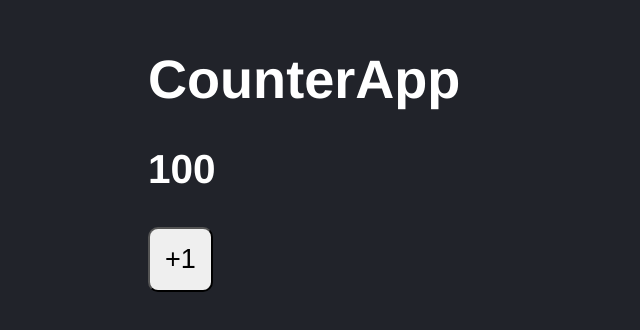
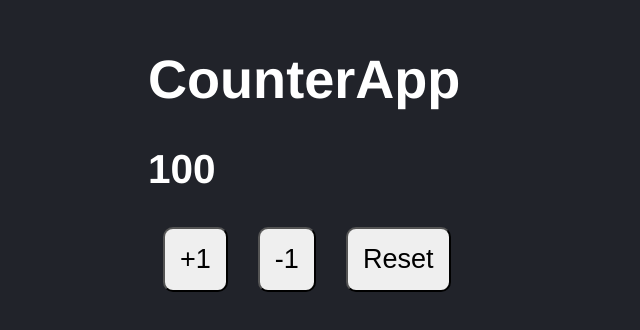
Before and after one commit to dgutierrez21/React-De-cero-a-experto-Hooks-y-MERN-, a React (Vite) app in the folder 03-counter-app-vite/: page / in a window 1280 px wide. Shown: the part 136-466 px from the top of the page, without its empty margins (0-640 px from the left). Built offline with nearby package versions, Linux system fonts and the light colour scheme.

Commit message:
Tarea-handleSubtract y handleReset

```diff
--- a/03-counter-app-vite/src/CounterApp.jsx
+++ b/03-counter-app-vite/src/CounterApp.jsx
@@ -4,6 +4,9 @@ import PropTypes from "prop-types";
 const CounterApp = ({ value }) => {
   //  valor actual | función para actualizar el valor | valor inicial
   const [contador, setContador] = useState(value);
+
+  // Cada vez que cambia el estado, se vuelve a ejecutar todo el componente
+  console.log("Render");
 
   const handleAdd = () => {
     // console.log(event);
@@ -13,12 +16,22 @@ const CounterApp = ({ value }) => {
     setContador(contador + 1);
   };
 
+  const handleSubstract = () => {
+    setContador(contador - 1);
+  };
+
+  const handleReset = () => {
+    setContador(value);
+  };
+
   return (
     <>
       <h1>CounterApp</h1>
       <h2>{contador}</h2>
 
       <button onClick={handleAdd}>+1</button>
+      <button onClick={handleSubstract}>-1</button>
+      <button onClick={handleReset}>Reset</button>
     </>
   );
 };
@@ -28,3 +41,20 @@ CounterApp.propTypes = {
 };
 
 export default CounterApp;
+
+// Nota: Funcionamiento de useState (setCounter)
+
+// La razón por la cuál es permitido usar:
+
+// setCounter(counter + 1);
+// setCounter(counter - 1);
+// setCounter(value);
+
+// Y NO está permitido usar:
+
+// setCounter(counter = counter + 1);
+// setCounter(counter++);
+// setCounter(counter--);
+// (Y otras operaciones en la constante)
+
+// Es por que el useState (En este caso la función setCounter), está creando una nueva constante con el mismo nombre de 'counter' en vez de modificar su valor (el valor de la actual constante), por esa misma razón cuando se intenta modificar el valor de una constante sale un error, más sin embargo, cuando se usa la función sin modificar a la constante, funciona.
--- a/03-counter-app-vite/src/style.css
+++ b/03-counter-app-vite/src/style.css
@@ -12,6 +12,7 @@ button {
   cursor: pointer;
   font-size: 1.3rem;
   padding: 15px;
+  margin: 0 15px;
 }
 
 button:hover {
```
